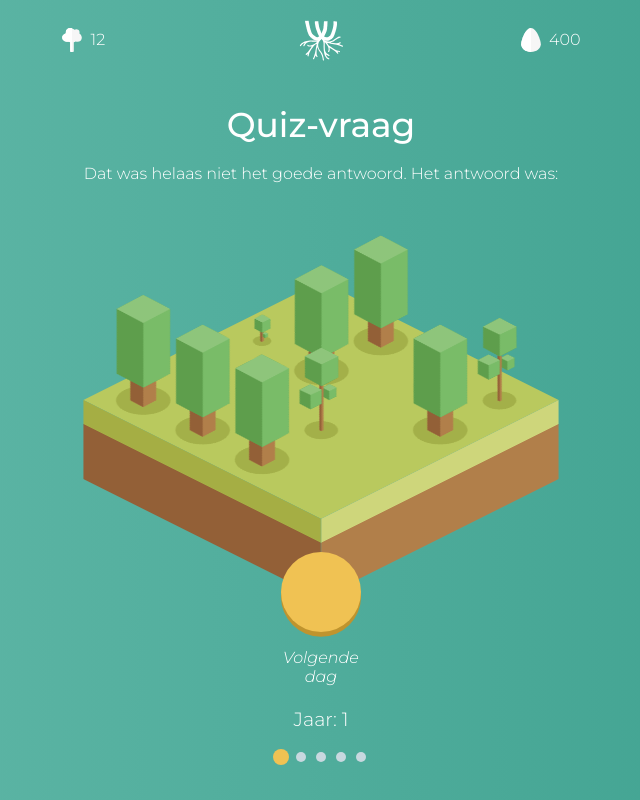
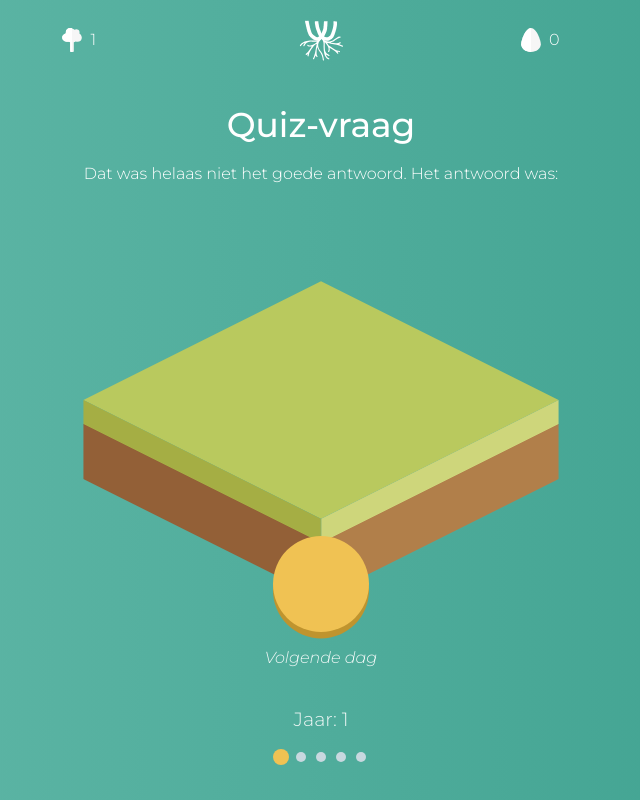
Before and after one commit to SjorsWijsman/jouw-eenwoud, a Svelte app: page / in a window 1280 px wide. Both pictures are taken after a click on the button "Omdat bossen zwaveldioxide filteren". Shown: the whole page, without its empty margins (319-959 px from the left). Built offline with nearby package versions, Linux system fonts and the light colour scheme.

Commit message:
Added tree aging

```diff
--- a/public/global.css
+++ b/public/global.css
@@ -49,6 +49,7 @@ h2 {
   font-weight: 300;
   font-size: calc(1.2rem);
   margin-bottom: 1rem;
+  opacity: 0.9;
 }
 
 p {
--- a/src/App.svelte
+++ b/src/App.svelte
@@ -19,16 +19,15 @@ import {
 } from "./data/appData.js";
 
 function nextDay() {
-  if ($currency.bomen <= 0) {
-    currentState.set("gameOver")
-  }
-  else {
+  if ($currency.bomen > 0) {
     if ($currentDay === 5) {
       currentState.set("endOfYear")
     } else {
       currentState.set("choice")
       currentDay.update(value => value += 1)
     }
+  } else {
+    // currentState.set("gameOver")
   }
 }
 
--- a/src/components/ChoiceButtons.svelte
+++ b/src/components/ChoiceButtons.svelte
@@ -17,7 +17,7 @@ function makeChoice(choice) {
   currentState.set("choiceResult");
 }
 
-// https://stackoverflow.com/a/46545530
+// Randomise order - https://stackoverflow.com/a/46545530
 const choices = Object.keys($currentChoice.choices)
   .map((a) => ({sort: Math.random(), value: a}))
   .sort((a, b) => a.sort - b.sort)
--- a/src/components/NextButton.svelte
+++ b/src/components/NextButton.svelte
@@ -21,30 +21,31 @@ export let parentFunction;
     transform: scale(1);
   }
 
+  .nextButton {
+    position: relative;
+    color: var(--color-white);
+    background-color: var(--color-yellow);
+    width: 6rem;
+    height: 6rem;
+    border-radius: 50%;
+    box-shadow: 0 0.4rem 0 var(--color-yellow-dark);
+  }
+
   button:focus .nextButton, button:hover .nextButton {
     transition: 0.2s;
     transform: translateY(0.3rem);
     box-shadow: 0 0 0 var(--color-yellow-dark);
   }
 
-  .nextButton {
-    position: relative;
-    color: var(--color-white);
-    background-color: var(--color-yellow);
-    width: 5rem;
-    height: 5rem;
-    border-radius: 50%;
-    box-shadow: 0 0.3rem 0 var(--color-yellow-dark);
-  }
-
   button span {
     position: absolute;
     bottom: 0;
     transform: translateY(100%);
+    opacity: 0.9;
   }
 </style>
 
 <button type="button" name="button" on:click={parentFunction}>
-  <div class="nextButton"></div>
+  <div class="nextButton glowing"></div>
   <span><slot/></span>
 </button>
--- a/src/components/Trees.svelte
+++ b/src/components/Trees.svelte
@@ -1,5 +1,5 @@
 <script>
-import { currency } from "../data/appData.js";
+import { currency, currentDay } from "../data/appData.js";
 
 const minGridSize = 4;
 
@@ -7,10 +7,15 @@ let trees = $currency.bomen;
 let gridSize = minGridSize;
 let treeList = [];
 let treeGrid = [];
+let lastYear = 1;
 
 currency.subscribe(value => {
   trees = value.bomen;
 });
+
+currentDay.subscribe(value => {
+  ageTrees();
+})
 
 // Update minimum grid size according to trees amount
 $: gridSize = minimumGridSize(trees);
@@ -70,14 +75,13 @@ function addTreeToList(tree) {
   const randomTile = freeTiles[Math.floor(Math.random() * freeTiles.length)];
   if (!tree) tree = {
     type: "boom",
-    age: 0,
+    age: 1,
   };
   treeList.push({
-    type: tree.type,
-    age: tree.age,
+    ...tree,
     location: randomTile,
   });
-  if (treeGrid[randomTile]) treeGrid[randomTile].occupied = true;
+  if (treeGrid[randomTile]) treeGrid[randomTile] = tree;
 }
 
 /*
@@ -120,9 +124,21 @@ function moveTrees() {
 function findFreeTiles() {
   const freeTiles = []
   for (const [i, tile] of treeGrid.entries()) {
-    if (!tile.occupied) freeTiles.push(i)
+    if (!tile.occupied) freeTiles.push(i);
   }
   return freeTiles;
+}
+
+function ageTrees() {
+  const chance = 0.05;
+  for (const tree of treeGrid) {
+    if (tree.occupied) {
+      const random = Math.random()
+      if (chance > random) {
+        if (tree.age < 3) tree.age += 1;
+      }
+    }
+  }
 }
 
 </script>
@@ -180,7 +196,7 @@ function findFreeTiles() {
   .tree {
     z-index: 1;
     height: 160%;
-    transform:  rotate(-45deg) translateY(-80%) scale(1.2, 2.2);
+    transform: rotate(-45deg) translateY(-80%) scale(1.2, 2.2);
   }
 
   .placeholder {
@@ -192,9 +208,13 @@ function findFreeTiles() {
   grid-template-columns: repeat({gridSize},minmax(0,1fr));
   grid-template-rows: repeat({gridSize},minmax(0,1fr));
 ">
-  {#each Array(gridSize * gridSize) as _, i}
+  {#each treeGrid as tile}
     <div class="tree-tile">
-      <img src={`resources/eik-${Math.floor(Math.random() * 3) + 1}.svg`} alt="boom" class="tree" class:placeholder="{!treeGrid[i].occupied}">
+      {#if tile.occupied}
+        <img src={`resources/eik-${tile.age}.svg`} alt="boom" class="tree">
+      {:else}
+        <img src={`resources/eik-1.svg`} class="tree placeholder">
+      {/if}
     </div>
   {/each}
 </div>
--- a/src/data/appData.js
+++ b/src/data/appData.js
@@ -20,8 +20,8 @@ export function resetData() {
   currentState.set("choice")
   currentChoice.set({})
   currency.set({
-    zaden: 400,
-    bomen: 12,
+    zaden: 0,
+    bomen: 1,
   });
   currentYear.set(1);
   currentDay.set(1);
--- a/src/data/choices.js
+++ b/src/data/choices.js
@@ -4,7 +4,7 @@ export const choices = [
     description: "Bossen worden wel eens de groene longen van onze aarde genoemd. Waarom is dat?",
     choices: {
       "Omdat ze overdag koolstofdioxide (CO2) opslaan en zuurstof afgeven": {
-        effect: [["zaden", 1]],
+        effect: [["bomen", 1]],
         resultText: "Dit was het goede antwoord!",
       },
       "Omdat ze 's nachts koolstofdioxide (CO2) opslaan en zuurstof afgeven": {
```
